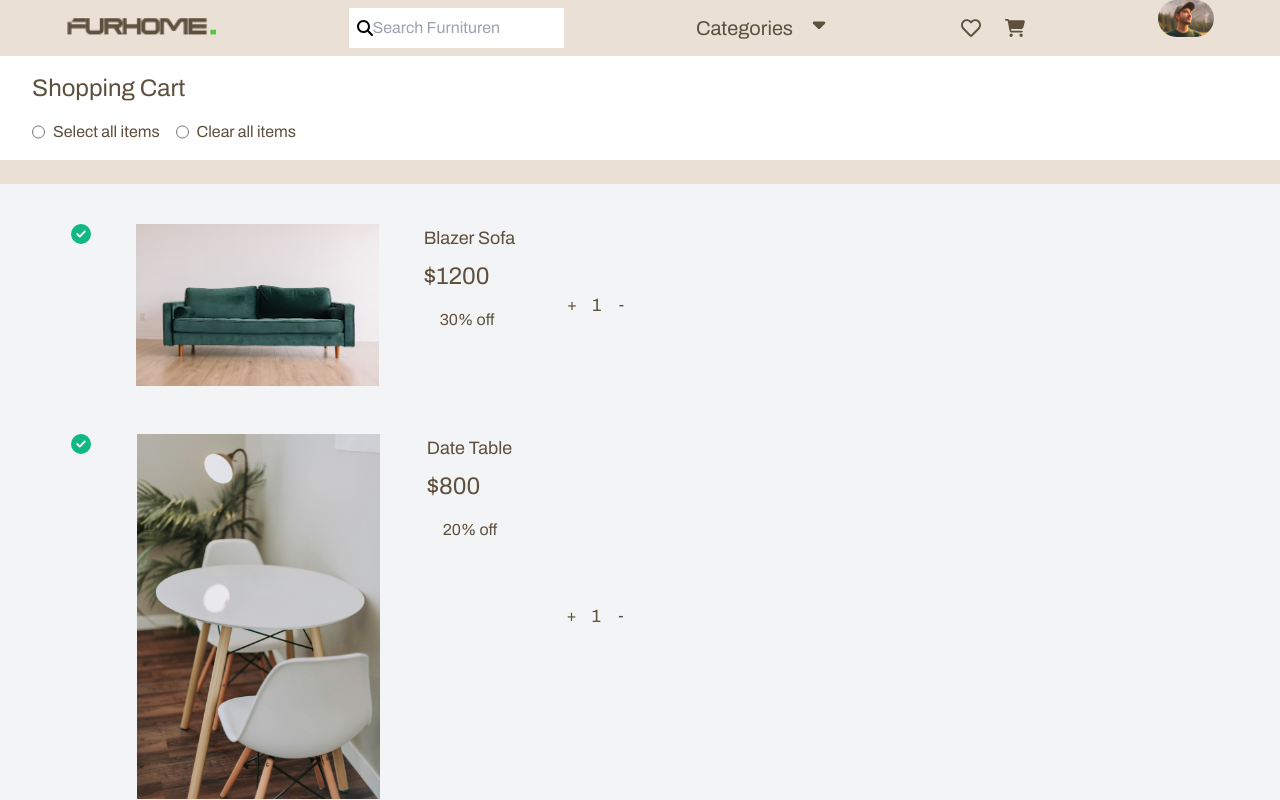
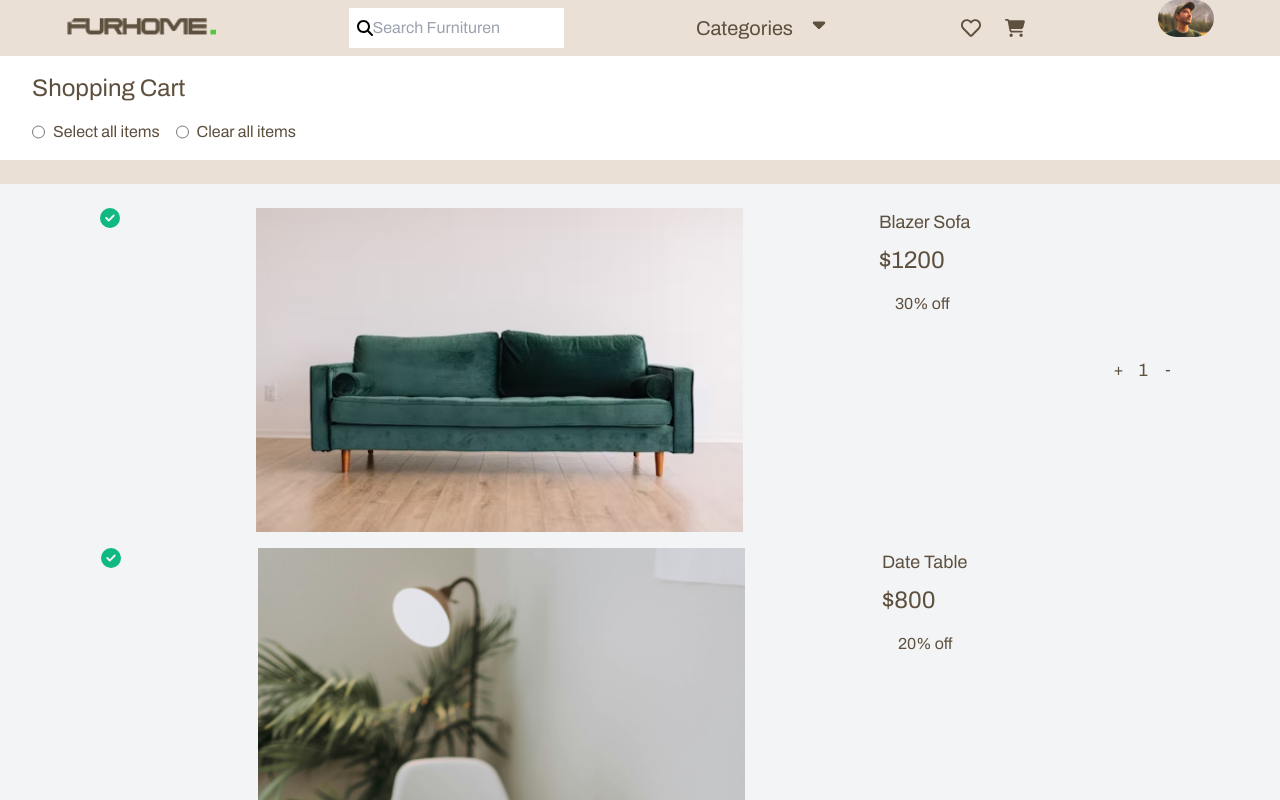
Before and after one commit to MuthoniMN/hng-frontend-2, a Next.js app: page /cart in a window 1280 px wide. Shown: the top 800 px of the page. Built offline with nearby package versions, Linux system fonts and the light colour scheme.

Commit message:
sizing changes

```diff
--- a/src/components/ItemBlock.js
+++ b/src/components/ItemBlock.js
@@ -3,7 +3,7 @@ import Image from 'next/image'
 import {FaEdit} from "react-icons/fa"
 const ItemBlock = ({ item, cart}) => {
   return (
-    <div className="flex justify-around p-4 max-w-[640px]">
+    <div className="flex justify-around">
       <FaCircleCheck className="text-emerald-500 text-xl" />
       <Image src={item.picture} alt={item.name} width={250} height
         ={250} className="w-2/5" />
```
